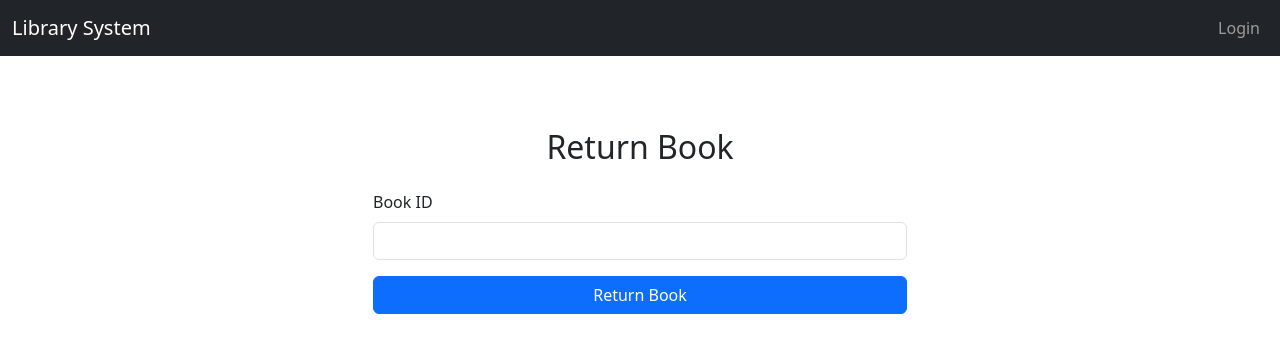
After one commit to Mukuloli/Libarary_managment, a Flask app: page /return_book in a window 1280 px wide. The commit adds this page. Shown: the top 361 px of the page. Run offline with Flask 3, Linux system fonts and the light colour scheme.

Commit message:
changin in the project

```diff
--- a/app.py
+++ b/app.py
@@ -5,7 +5,7 @@ import pymysql
 from datetime import datetime, timedelta
 
 app = Flask(__name__)
-app.secret_key = "supersecretkey"  # Replace with your own secret key
+app.secret_key = "supersecretkey"
 
 # Database connection
 def get_db_connection():
@@ -64,15 +64,15 @@ def create_tables():
                 );
             """)
 
-            # Membership table
+
+
             cursor.execute("""
-                CREATE TABLE IF NOT EXISTS memberships (
+                CREATE TABLE IF NOT EXISTS return_books (
                     id INT AUTO_INCREMENT PRIMARY KEY,
-                    user_id INT NOT NULL,
-                    start_date DATE NOT NULL,
-                    end_date DATE NOT NULL,
-                    type ENUM('6 months', '1 year', '2 years') DEFAULT '6 months',
-                    FOREIGN KEY (user_id) REFERENCES users (id) ON DELETE CASCADE
+                    issue_id INT NOT NULL,
+                    return_date DATE NOT NULL,
+                    fine_amount DECIMAL(10, 2) DEFAULT 0.00,
+                    FOREIGN KEY (issue_id) REFERENCES issued_books (id) ON DELETE CASCADE
                 );
             """)
 
@@ -200,21 +200,63 @@ def issue_book():
         return redirect(url_for('user_dashboard'))
 
     return render_template('issue_book.html')
+@app.route('/return_book', methods=['GET', 'POST'])
+def return_book():
+    if request.method == 'POST':
+        book_id = request.form['book_id']
+        user_id = session.get('user_id')
 
-# Return Book
-@app.route('/return_book', methods=['POST'])
-def return_book():
-    book_id = request.form['book_id']
-    serial_no = request.form['serial_no']
+        if not book_id:
+            flash('Book ID is required.', 'danger')
+            return redirect(url_for('user_dashboard'))
 
-    if not book_id or not serial_no:
-        flash('Book ID and Serial No. are required.', 'danger')
+        connection = get_db_connection()
+        try:
+            with connection.cursor() as cursor:
+
+                cursor.execute("""
+                    SELECT id, return_date
+                    FROM issued_books
+                    WHERE book_id = %s AND user_id = %s
+                """, (book_id, user_id))
+                issued_book = cursor.fetchone()
+
+                if not issued_book:
+                    flash('No matching issued book found.', 'danger')
+                    return redirect(url_for('user_dashboard'))
+
+
+                today = datetime.now().date()
+                fine_amount = 0.00
+                if today > issued_book['return_date']:
+                    overdue_days = (today - issued_book['return_date']).days
+                    fine_amount = overdue_days * 2
+
+
+                cursor.execute("""
+                    INSERT INTO return_books (issue_id, return_date, fine_amount)
+                    VALUES (%s, %s, %s)
+                """, (issued_book['id'], today, fine_amount))
+
+
+                cursor.execute("UPDATE books SET available = TRUE WHERE id = %s", (book_id,))
+
+            connection.commit()
+
+            if fine_amount > 0:
+                flash(f'Book returned successfully! Fine incurred: ${fine_amount:.2f}', 'warning')
+            else:
+                flash('Book returned successfully!', 'success')
+        except Exception as e:
+            connection.rollback()
+            flash(f'Error returning book: {e}', 'danger')
+        finally:
+            connection.close()
+
         return redirect(url_for('user_dashboard'))
 
-    # Logic for calculating fines (if needed)
+    return render_template('return_book.html')
 
-    flash('Book returned successfully!', 'success')
-    return redirect(url_for('user_dashboard'))
 
 if __name__ == '__main__':
     app.run(debug=True)
--- /dev/null
+++ b/templates/return_book.html
@@ -0,0 +1,18 @@
+{% extends "base.html" %}
+{% block title %}Return Book{% endblock %}
+{% block content %}
+<div class="container py-5">
+    <div class="row justify-content-center">
+        <div class="col-md-6">
+            <h2 class="text-center mb-4">Return Book</h2>
+            <form method="POST" action="{{ url_for('return_book') }}">
+                <div class="mb-3">
+                    <label for="book_id" class="form-label">Book ID</label>
+                    <input type="text" class="form-control" id="book_id" name="book_id" required>
+                </div>
+                <button type="submit" class="btn btn-primary w-100">Return Book</button>
+            </form>
+        </div>
+    </div>
+</div>
+{% endblock %}
```
Also changed, not shown: templates/login.html (line endings or trailing spaces).
